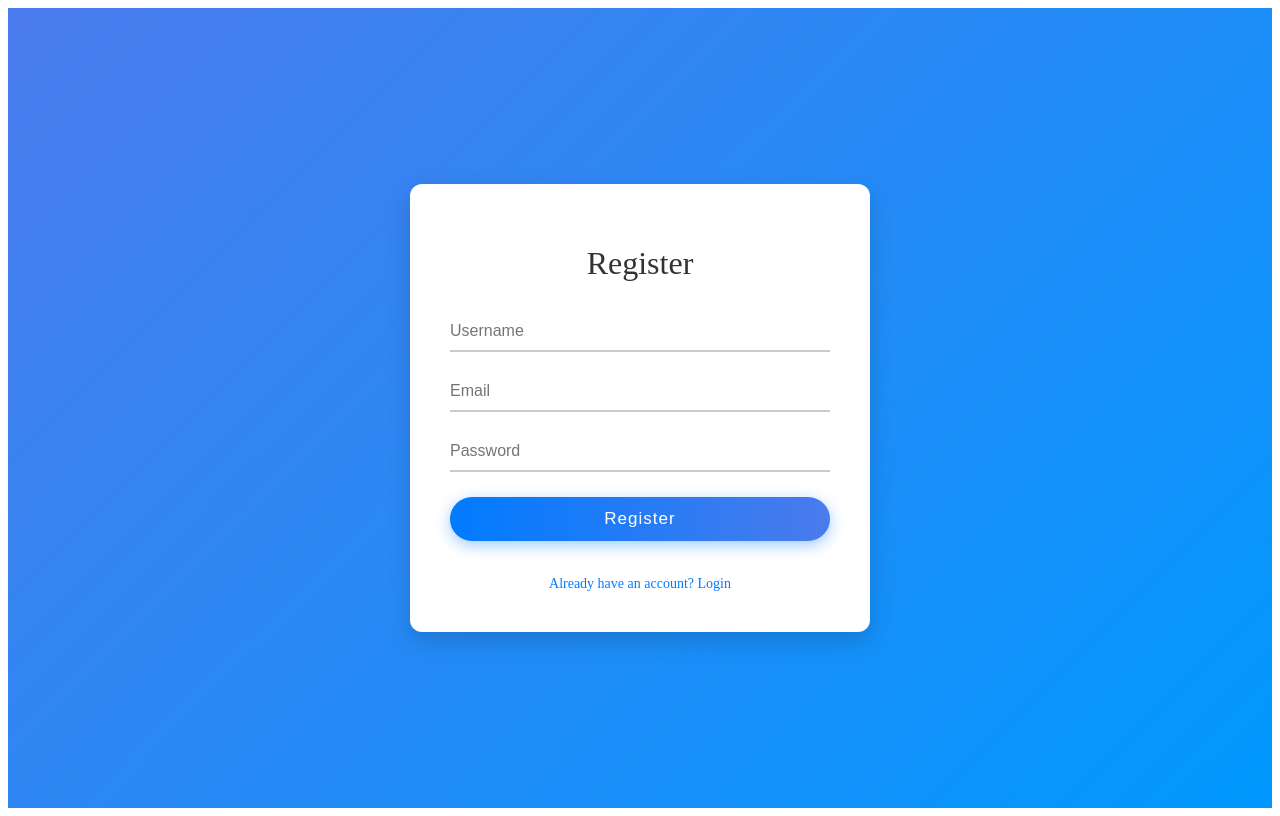
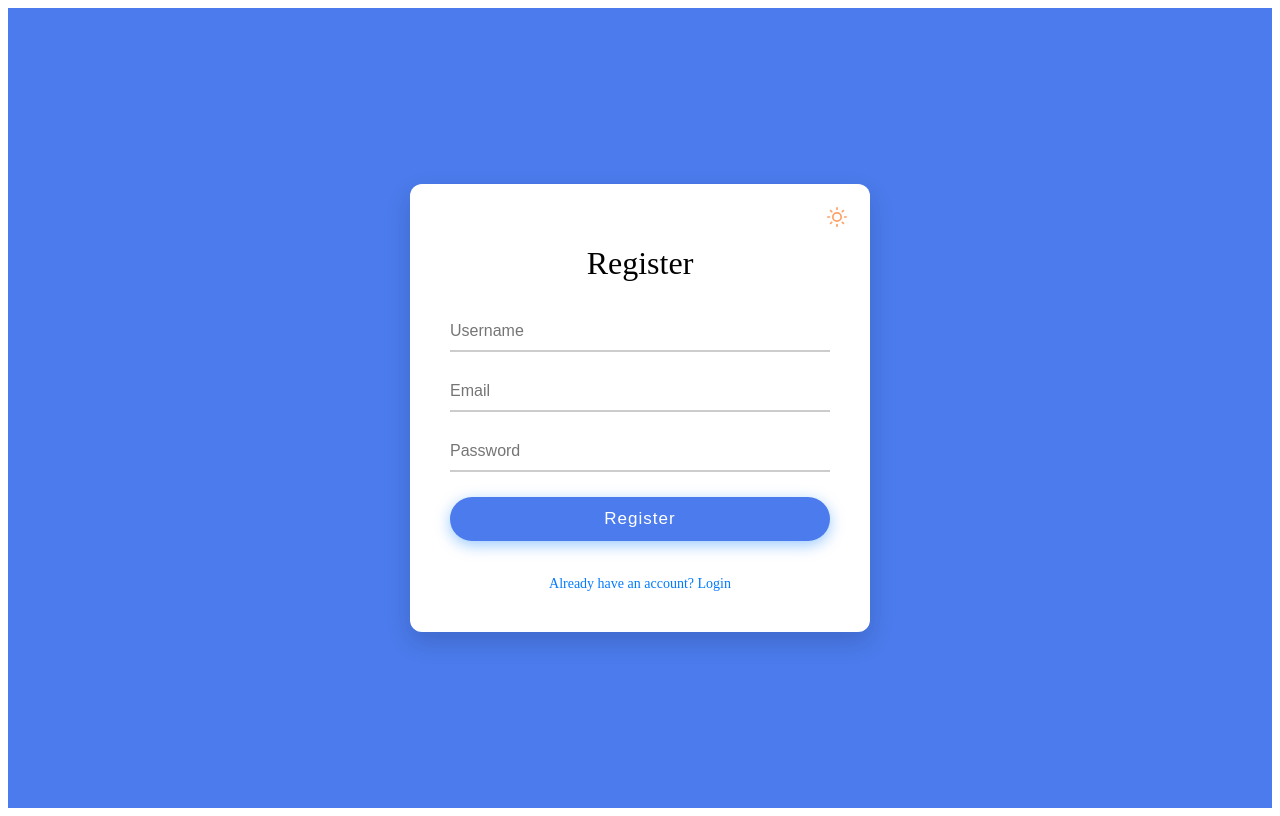
Before and after one commit to xiao-Huahuo/Match-It, a Vue app in the folder frontend/: page /register in a window 1280 px wide. Built offline with nearby package versions, Linux system fonts and the light colour scheme; the HTML template or start-up script is replaced by a standard one.

Commit message:
注册页面的明暗切换

```diff
--- a/frontend/src/components/register_page_components/LoginLink.vue
+++ b/frontend/src/components/register_page_components/LoginLink.vue
@@ -14,24 +14,22 @@ export default defineComponent({
 
 <style scoped>
 .login-link {
-  /* 调整位置，在卡片布局中居中 */
+  /* 调整位置，在新的卡片布局中居中 */
+  position: static;
   text-align: center;
   margin-top: 10px;
   font-size: 14px;
 }
 
 .login-link a {
-  color: #007bff; /* 蓝色链接 */
+  color: var(--register-link-color);
   text-decoration: none;
-  transition: color 0.3s ease, text-decoration 0.3s ease;
+  transition: transform var(--transition-duration),color 0.3s ease, text-decoration 0.3s ease;
 }
 
 .login-link a:hover {
-  color: #0056b3;
+  color: var(--register-link-a-hover-color);
+  transition: var(--transition-duration);
   text-decoration: underline; /* 悬停时出现下划线 */
 }
-
-.login-link a strong {
-  font-weight: 500;
-}
 </style>
--- a/frontend/src/components/register_page_components/RegisterButton.vue
+++ b/frontend/src/components/register_page_components/RegisterButton.vue
@@ -18,23 +18,25 @@ button {
   font-weight: 500;
   cursor: pointer;
   /* 蓝色渐变 */
-  background-image: linear-gradient(to right, #007bff 0%, #4b7bec 100%);
-  color: white;
+  background: var(--login-button-background);
+  color: var(--login-button-color);
   border: none;
   border-radius: 25px; /* 圆角胶囊按钮 */
-  box-shadow: 0 4px 15px rgba(0, 123, 255, 0.4);
-  transition: all 0.3s ease;
+  box-shadow: var(--login-button-box-shadow);
+  transition: transform var(--transition-duration),all 0.3s ease;
   letter-spacing: 1px;
 }
 button:hover {
   /* 悬停时颜色加深，阴影加强 */
-  background-image: linear-gradient(to right, #0056b3 0%, #3a5cbf 100%);
-  box-shadow: 0 6px 20px rgba(0, 123, 255, 0.6);
+  background: var(--login-button-hover-background);
+  box-shadow: var(--login-button-hover-box-shadow);
   transform: translateY(-2px); /* 略微抬升效果 */
+  transition: var(--transition-duration);
 }
 button:active {
   /* 按下时的效果 */
   transform: translateY(0);
-  box-shadow: 0 2px 10px rgba(0, 123, 255, 0.4);
+  box-shadow: var(--login-button-active-box-shadow);
+  transition: var(--transition-duration);
 }
 </style>
--- a/frontend/src/components/register_page_components/RegisterForm.vue
+++ b/frontend/src/components/register_page_components/RegisterForm.vue
@@ -1,8 +1,8 @@
 <template>
   <div class="register-form">
-    <input v-model="username" type="text" placeholder="Username" />
-    <input v-model="email" type="email" placeholder="Email" />
-    <input v-model="password" type="password" placeholder="Password" />
+    <input class='usr-input' v-model="username" type="text" placeholder="Username" />
+    <input class='usr-input' v-model="email" type="email" placeholder="Email" />
+    <input class='usr-input' v-model="password" type="password" placeholder="Password" />
   </div>
 </template>
 
@@ -32,13 +32,18 @@ input {
   padding: 10px 0;
   font-size: 16px;
   border: none;
-  border-bottom: 2px solid #ccc; /* 默认下划线 */
+  border-bottom: var(--input-border-buttom);
   outline: none;
-  transition: border-bottom-color 0.3s ease; /* 动态效果 */
+  transition: tranform var(--transition-duration),border-bottom-color 0.3s ease; /* 动态效果 */
   color: #333;
 }
-/* 焦点时的蓝色高亮效果 */
+.usr-input{
+  background-color: var(--widget-color);
+  transition: var(--transition-duration);
+}
+/* 焦点时的高亮效果 */
 input:focus {
-  border-bottom-color: #007bff; /* 蓝色高亮 */
+  border-bottom-color:var(--input-focus-border-buttom-color);
+  transition: 0.3s ease;
 }
 </style>
--- a/frontend/src/views/LoginPage.vue
+++ b/frontend/src/views/LoginPage.vue
@@ -1,6 +1,7 @@
 <template>
   <div class="login-page-container">
     <div class="login-card">
+      <ThemeSwitch class="theme-switch-position" />
       <div class="employee-link">
         <router-link to="/main/home">员工通道-跳转到主页</router-link>
       </div>
@@ -20,10 +21,11 @@ import LoginForm from '@/components/login_page_components/LoginForm.vue'
 import LoginButton from '@/components/login_page_components/LoginButton.vue'
 import RegisterLink from '@/components/login_page_components/RegisterLink.vue'
 import { useUserStore } from '@/stores/modules/user'
+import ThemeSwitch from '@/components/public/ThemeSwitch.vue'
 
 export default defineComponent({
   name: 'LoginPage',
-  components: { LoginForm, LoginButton, RegisterLink },
+  components: { LoginForm, LoginButton, RegisterLink, ThemeSwitch },
   setup() {
     const username = ref('')
     const password = ref('')
@@ -81,6 +83,12 @@ export default defineComponent({
   animation: fadeIn 0.8s ease-out; /* 简单进入动画 */
 }
 
+.theme-switch-position {
+  position: absolute;
+  top: 15px;
+  right: 15px;
+}
+
 h1 {
   font-size: 32px;
   color: var(--font-color);
--- a/frontend/src/views/RegisterPage.vue
+++ b/frontend/src/views/RegisterPage.vue
@@ -1,6 +1,7 @@
 <template>
   <div class="register-page-container">
     <div class="register-card">
+      <ThemeSwitch class="theme-switch-position" />
       <h1>Register</h1>
       <RegisterForm
         v-model:username="username"
@@ -27,10 +28,11 @@ import { register } from '@/api/modules/user'
 import RegisterForm from '@/components/register_page_components/RegisterForm.vue'
 import RegisterButton from '@/components/register_page_components/RegisterButton.vue'
 import LoginLink from '@/components/register_page_components/LoginLink.vue'
+import ThemeSwitch from '@/components/public/ThemeSwitch.vue'
 
 export default defineComponent({
   name: 'RegisterPage',
-  components: { RegisterForm, RegisterButton, LoginLink },
+  components: { RegisterForm, RegisterButton, LoginLink, ThemeSwitch },
   setup() {
     const username = ref('')
     const email = ref('')
@@ -82,12 +84,14 @@ export default defineComponent({
   justify-content: center;
   align-items: center;
   /* 蓝色渐变背景 */
-  background: linear-gradient(135deg, #4b7bec 0%, #0099ff 100%);
+  background: var(--login-page-container-background);
+  transition: var(--transition-duration);
 }
 
 .register-card {
   position: relative;
-  background-color: white;
+  background-color: var(--widget-color);
+  transition: var(--transition-duration);
   padding: 40px;
   border-radius: 12px;
   box-shadow: 0 10px 25px rgba(0, 0, 0, 0.15);
@@ -99,9 +103,16 @@ export default defineComponent({
   animation: fadeIn 0.8s ease-out;
 }
 
+.theme-switch-position {
+  position: absolute;
+  top: 15px;
+  right: 15px;
+}
+
 h1 {
   font-size: 32px;
-  color: #333;
+  color: var(--font-color);
+  transition: var(--transition-duration);
   margin-bottom: 5px;
   text-align: center;
   font-weight: 300;
```
